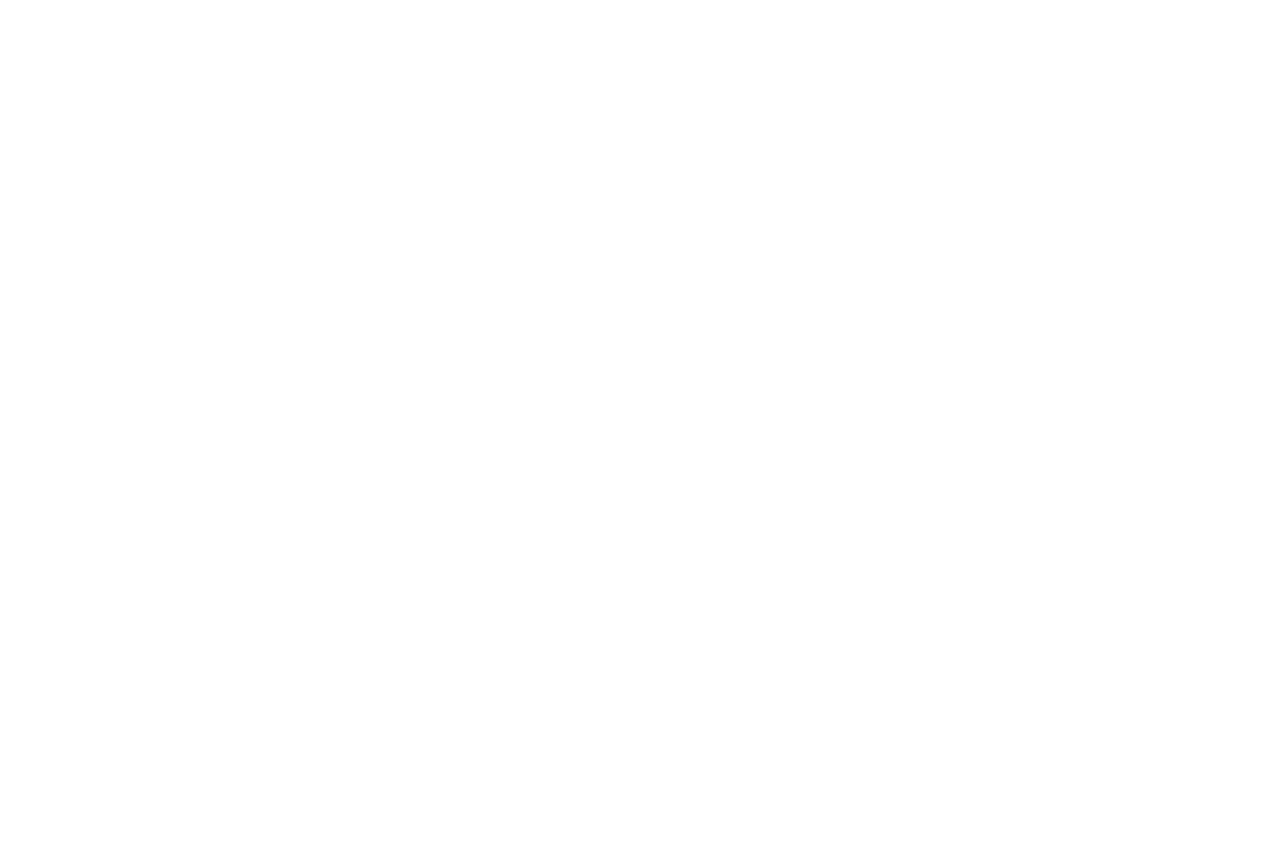
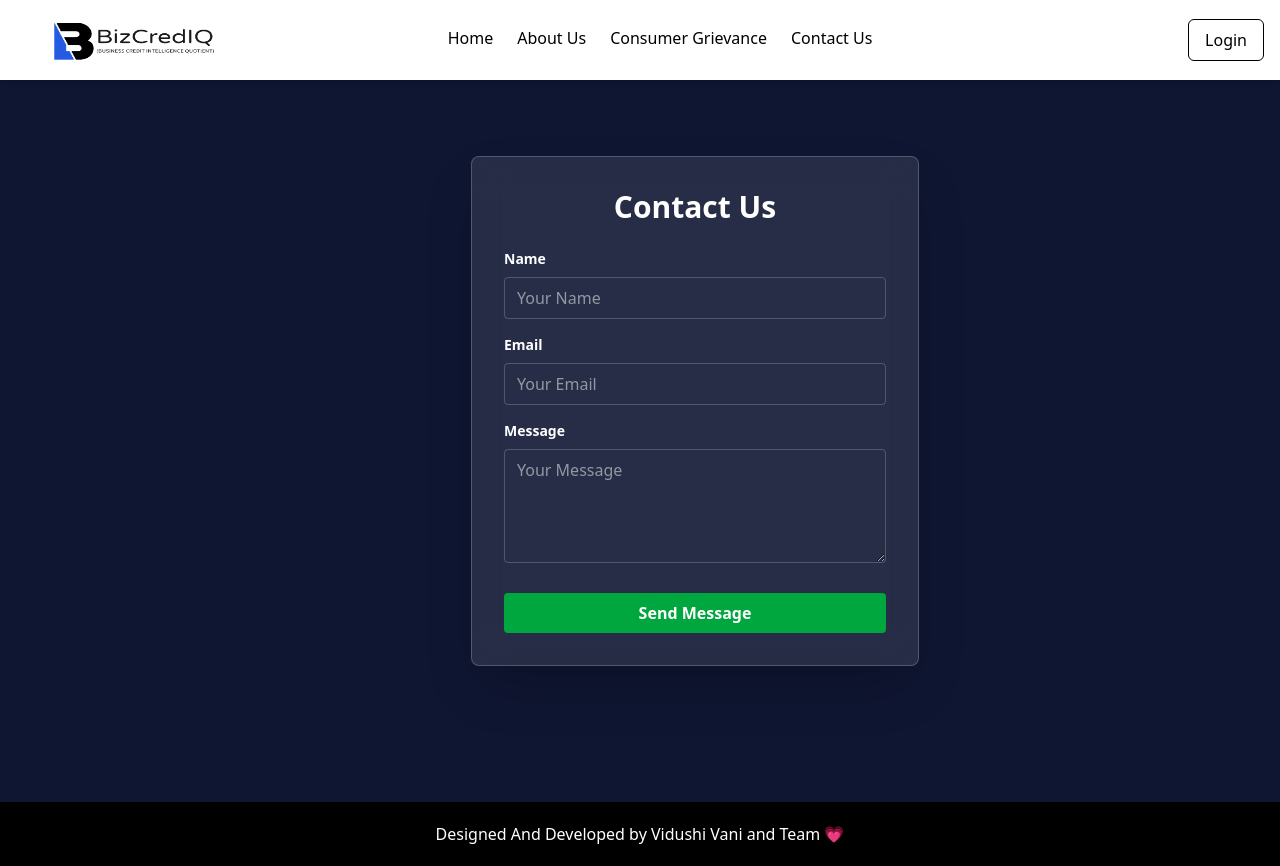
Before and after one commit to arpit2212/BizCrediq, a React (Vite) app: page /ContactUs in a window 1280 px wide. Before the commit this address had no page. Before the commit the page ends 800 px from the top, so only its background shows below. Built offline with nearby package versions, Linux system fonts and the light colour scheme.

Commit message:
added about contact

```diff
--- a/src/Components/AboutUs/AboutContain.jsx
+++ b/src/Components/AboutUs/AboutContain.jsx
@@ -3,63 +3,58 @@ import aboutpng from "../../assets/aboutus.png";
 
 const AboutUsContain = () => {
   return (
-    <div className="mt-20 text-center p-6 bg-gray-100 rounded-lg shadow-lg ">
-      <h1 className="text-3xl font-bold text-blue-600 mb-4">About Us</h1>
-      <p className="text-lg text-gray-700">
-      Credit Basics
-Credit is the trust that allows individuals and businesses to borrow money with the promise to repay it later. Lenders assess a borrower's creditworthiness using credit scores, financial history, and repayment patterns. A high credit score means lower borrowing risk, while a low score can result in higher interest rates or loan rejections.
+    <div className="mt-20 p-4 sm:p-6 bg-gray-100 rounded-lg shadow-lg">
+      <h1 className="text-2xl sm:text-3xl font-bold text-blue-600 text-center mb-4">
+        About Us
+      </h1>
+      <p className="text-base sm:text-lg text-gray-700 text-center">
+        Credit is the trust that allows individuals and businesses to borrow money
+        with the promise to repay it later. Lenders assess a borrower's
+        creditworthiness using credit scores, financial history, and repayment
+        patterns. A high credit score means lower borrowing risk, while a low
+        score can result in higher interest rates or loan rejections.
+      </p>
 
-      </p>
-       <div className="flex flex-col md:flex-row items-center justify-between px-6 md:px-10 py-10 md:py-20">
+      <div className="flex flex-col md:flex-row items-center justify-between px-4 sm:px-6 py-6 sm:py-10">
         {/* Left Side Content */}
-
-            <div className="md:w-1/2 space-y-6 text-center md:text-left">
-
-            <h2 className="text-2xl font-semibold text-blue-500 mt-2 ml-23">Key Factors Affecting Credit Scores:</h2>
-      <ul className=" text-lg list-disc list-inside text-gray-800 text-left mx-auto max-w-lg mt-2">
+        <div className="md:w-1/2 space-y-4 sm:space-y-6 text-center md:text-left">
+          <h2 className="text-xl sm:text-2xl font-semibold text-blue-500 mt-4 md:mt-0">
+            Key Factors Affecting Credit Scores:
+          </h2>
+          <ul className="text-base sm:text-lg list-disc list-inside text-gray-800 text-left mx-auto max-w-sm sm:max-w-lg">
             <li><strong>Payment History:</strong> On-time payments improve scores, while defaults lower them.</li>
             <li><strong>Credit Utilization:</strong> Using too much of your available credit can be risky.</li>
             <li><strong>Length of Credit History:</strong> Older credit accounts contribute to better scores.</li>
             <li><strong>Types of Credit:</strong> A mix of credit cards, loans, and mortgages can help.</li>
             <li><strong>New Credit Inquiries:</strong> Frequent loan applications may lower your score.</li>
           </ul>
-
-              {/* Buttons */}
-              <div className="flex flex-wrap justify-center md:justify-start gap-4 mt-6">
-
-              </div>
         </div>
 
         {/* Right Side Image */}
-            <div className="hidden md:flex md:w-1/2 justify-center mt-8 md:mt-0">
+        <div className="w-full md:w-1/2 flex justify-center mt-6 md:mt-0">
           <img
             src={aboutpng}
             alt="Tech Illustration"
-                className="w-72 h-auto md:w-full max-w-sm md:max-w-full"
+            className="w-60 sm:w-72 md:w-full max-w-xs sm:max-w-sm md:max-w-md h-auto"
           />
         </div>
       </div>
 
       {/* FAQ Section */}
-     <div className="mt-2 text-left max-w-3xl mx-auto">
-        <h2 className="text-2xl font-semibold text-blue-500 mb-4">Frequently Asked Questions (FAQ)</h2>
+      <div className="mt-20 sm:mt-10 text-left max-w-3xl mx-auto px-4 sm:px-0">
+        <h2 className=" mt-10 text-xl sm:text-2xl font-semibold text-blue-500 mb-4">Frequently Asked Questions (FAQ)</h2>
         <div className="space-y-4">
-          <div>
-            <h3 className="text-lg font-semibold text-gray-800">1. What is a credit score?</h3>
-            <p className="text-gray-700">A credit score is a three-digit number (typically 300-900) that represents your creditworthiness. Banks and financial institutions use it to decide whether to approve loans and credit cards.</p>
+          {[
+            { q: "What is a credit score?", a: "A credit score is a three-digit number (typically 300-900) that represents your creditworthiness. Banks and financial institutions use it to decide whether to approve loans and credit cards." },
+            { q: "How can I improve my credit score?", a: "Pay bills on time, reduce debt, avoid excessive credit applications, and maintain a balanced credit mix." },
+            { q: "How do banks decide loan approvals?", a: "Banks consider your credit score, income stability, existing loans, and financial behavior before approving a loan." },
+            { q: "What happens if I default on a loan?", a: "Defaults negatively impact your credit score, making it harder to get future loans and leading to legal action in severe cases." }
+          ].map((faq, index) => (
+            <div key={index}>
+              <h3 className="text-base sm:text-lg font-semibold text-gray-800">{index + 1}. {faq.q}</h3>
+              <p className="text-gray-700">{faq.a}</p>
             </div>
-          <div>
-            <h3 className="text-lg font-semibold text-gray-800">2. How can I improve my credit score?</h3>
-            <p className="text-gray-700">Pay bills on time, reduce debt, avoid excessive credit applications, and maintain a balanced credit mix.</p>
-          </div>
-          <div>
-            <h3 className="text-lg font-semibold text-gray-800">3. How do banks decide loan approvals?</h3>
-            <p className="text-gray-700">Banks consider your credit score, income stability, existing loans, and financial behavior before approving a loan.</p>
-          </div>
-          <div>
-            <h3 className="text-lg font-semibold text-gray-800">4. What happens if I default on a loan?</h3>
-            <p className="text-gray-700">Defaults negatively impact your credit score, making it harder to get future loans and leading to legal action in severe cases.</p>
-          </div>
+          ))}
         </div>
       </div>
     </div>
--- /dev/null
+++ b/src/Pages/Contactus.jsx
@@ -0,0 +1,76 @@
+import React from 'react';
+import Footer from "../Components/Footer/Fotter";
+import Header from "../Components/Header/Header";
+
+const ContactUs = () => {
+  return (
+    <div className="min-h-screen bg-[#0f1632] relative flex flex-col mt-15">
+      {/* Page Content */}
+      <div className="relative z-10 flex flex-col min-h-screen">
+        <Header />
+        <div className="flex-grow flex items-center justify-center p-4">
+          <div className="bg-white/10 backdrop-blur-lg p-6 md:p-8 rounded-lg shadow-2xl w-full max-w-sm md:max-w-md border border-white/20 mt-20 mb-20 lg:ml-[110px]">
+            <h2 className="text-2xl md:text-3xl font-bold mb-6 text-center text-white">
+              Contact Us
+            </h2>
+            <form>
+              <div className="mb-4">
+                <label
+                  className="block text-white text-sm font-bold mb-2"
+                  htmlFor="name"
+                >
+                  Name
+                </label>
+                <input
+                  className="w-full px-3 py-2 rounded bg-transparent text-white border border-white/20 placeholder-white/50 focus:outline-none focus:ring-2 focus:ring-blue-500"
+                  id="name"
+                  type="text"
+                  placeholder="Your Name"
+                />
+              </div>
+              <div className="mb-4">
+                <label
+                  className="block text-white text-sm font-bold mb-2"
+                  htmlFor="email"
+                >
+                  Email
+                </label>
+                <input
+                  className="w-full px-3 py-2 rounded bg-transparent text-white border border-white/20 placeholder-white/50 focus:outline-none focus:ring-2 focus:ring-blue-500"
+                  id="email"
+                  type="email"
+                  placeholder="Your Email"
+                />
+              </div>
+              <div className="mb-6">
+                <label
+                  className="block text-white text-sm font-bold mb-2"
+                  htmlFor="message"
+                >
+                  Message
+                </label>
+                <textarea
+                  className="w-full px-3 py-2 rounded bg-transparent text-white border border-white/20 placeholder-white/50 focus:outline-none focus:ring-2 focus:ring-blue-500"
+                  id="message"
+                  placeholder="Your Message"
+                  rows="4"
+                ></textarea>
+              </div>
+              <div className="flex justify-center">
+                <button
+                  className="bg-green-600 hover:bg-green-800 text-white font-bold py-2 px-4 rounded transition-all duration-300 w-full"
+                  type="submit"
+                >
+                  Send Message
+                </button>
+              </div>
+            </form>
+          </div>
+        </div>
+        <Footer />
+      </div>
+    </div>
+  );
+};
+
+export default ContactUs;
--- a/src/main.jsx
+++ b/src/main.jsx
@@ -4,6 +4,7 @@ import { BrowserRouter as Router, Routes, Route } from "react-router-dom"; // Im
 import './index.css';
 import App from './App.jsx';
 import AboutUs from "./Pages/Aboutus.jsx";
+import ContactUs from "./Pages/Contactus.jsx";
 
 const root = ReactDOM.createRoot(document.getElementById('root'));
 root.render(
@@ -12,6 +13,7 @@ root.render(
       <Routes>
         <Route path="/" element={<App />} />
         <Route path="/AboutUs" element={<AboutUs />} />
+        <Route path="/ContactUs" element={<ContactUs />} />
       </Routes>
     </Router>
   </React.StrictMode>
```
Lines whose indentation alone changed are shown as unchanged.
